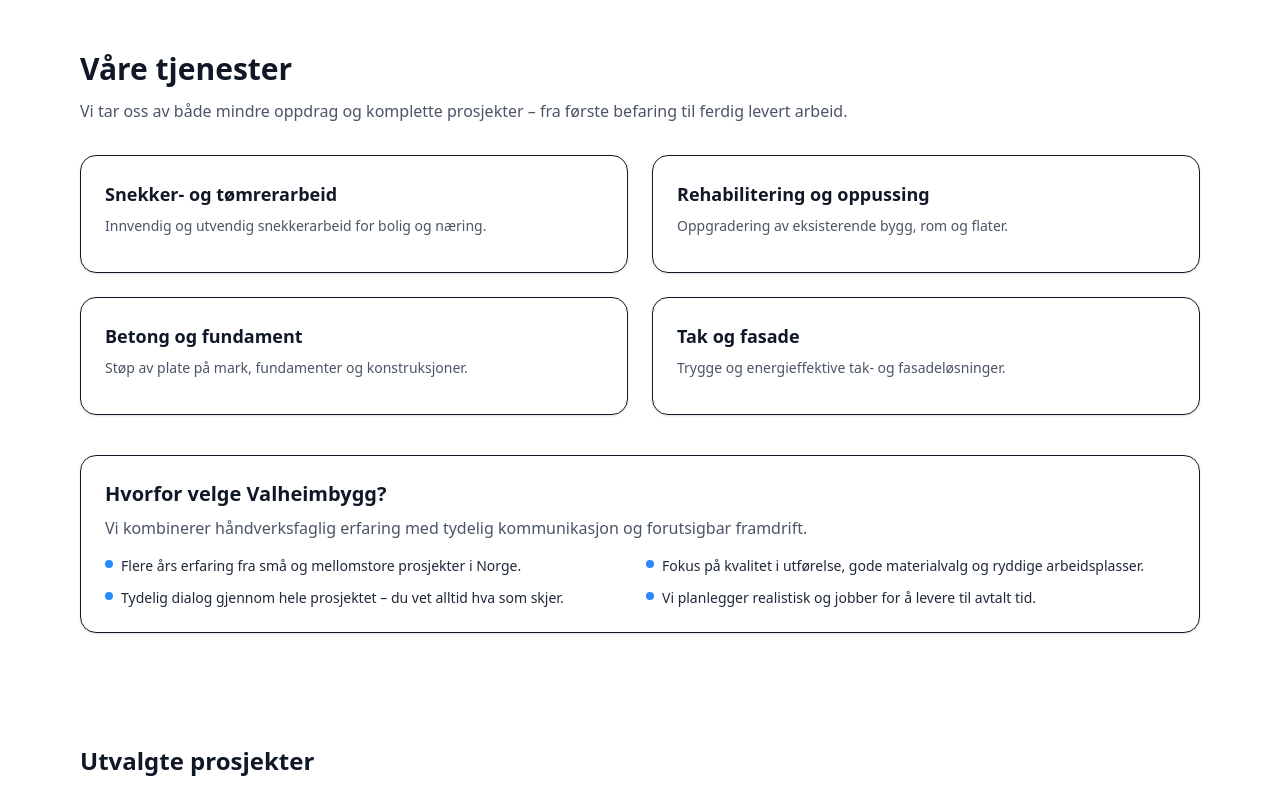
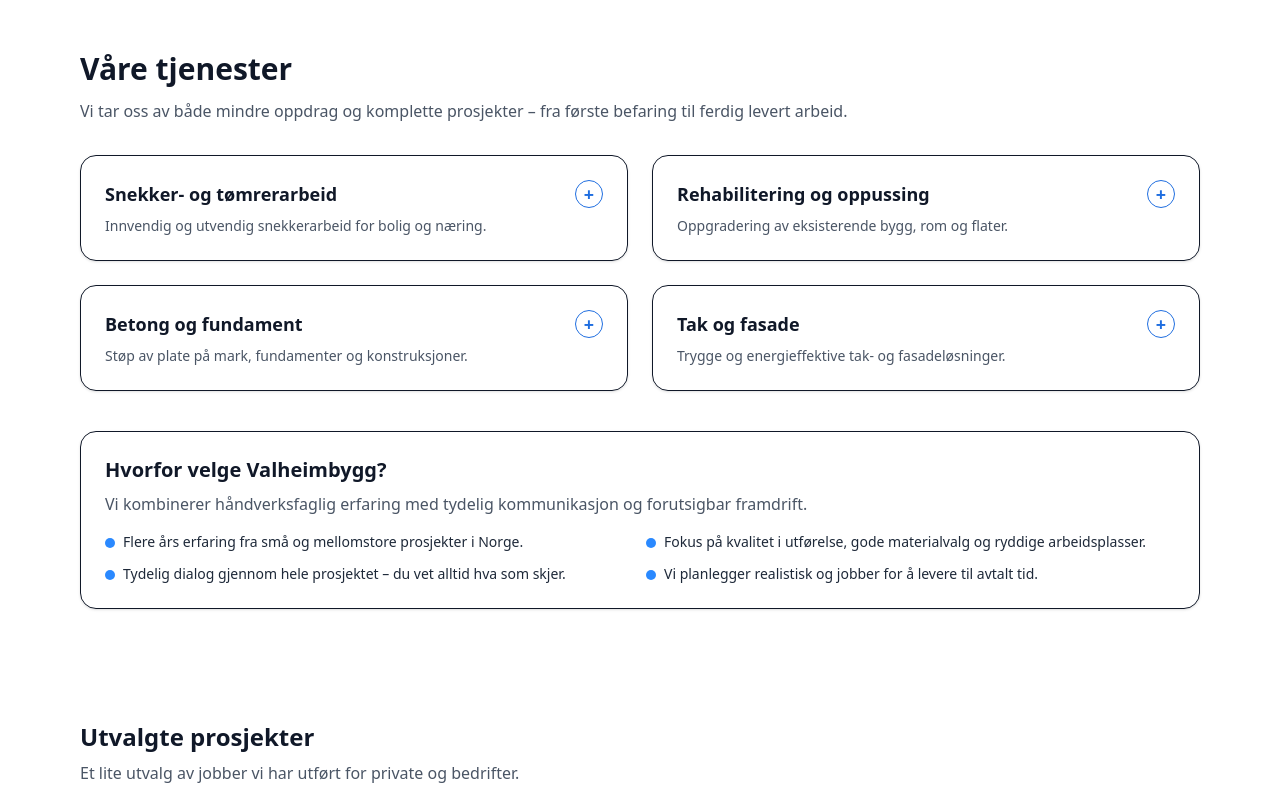
Before and after one commit to boyler82/nordbud-front, a React (Vite) app: page / in a window 1280 px wide. Shown: the part 576-1365 px from the top of the page. Built offline with nearby package versions, Linux system fonts and the light colour scheme.

Commit message:
offer section update

```diff
--- a/src/components/Offer.tsx
+++ b/src/components/Offer.tsx
@@ -1,7 +1,9 @@
+import { useState } from 'react'
 import { useTranslation } from 'react-i18next'
 
 export default function Offer() {
   const { t } = useTranslation()
+  const [openKey, setOpenKey] = useState<string | null>(null)
 
   const serviceKeys = ['carpentry', 'renovation', 'concrete', 'roofFacade']
 
@@ -13,62 +15,80 @@ export default function Offer() {
   }))
 
   const reasonsKeys = ['experience', 'quality', 'communication', 'onTime']
-
   const reasons = reasonsKeys.map(key => ({
     key,
     text: t(`offer.why.items.${key}`),
   }))
 
+  const toggle = (key: string) => {
+    setOpenKey(prev => (prev === key ? null : key))
+  }
+
   return (
     <section id="oferta" className="mx-auto max-w-6xl px-4 py-12 sm:py-16">
-      {/* Główny nagłówek sekcji */}
       <header className="max-w-3xl">
-        <h2 className="text-2xl sm:text-3xl font-bold">
-          {t('offer.heading')}
-        </h2>
-        <p className="mt-3 text-sm sm:text-base text-gray-600">
-          {t('offer.lead')}
-        </p>
+        <h2 className="text-2xl sm:text-3xl font-bold">{t('offer.heading')}</h2>
+        <p className="mt-3 text-sm sm:text-base text-gray-600">{t('offer.lead')}</p>
       </header>
 
-      {/* Kafle usług */}
+      {/* LISTA USŁUG */}
       <div className="mt-8 grid gap-6 md:grid-cols-2">
-        {services.map(s => (
+        {services.map(s => {
+          const isOpen = openKey === s.key
+
+          return (
             <article
               key={s.key}
               className="
-              group relative overflow-hidden
-              rounded-2xl border bg-white/80
-              p-5 sm:p-6
-              shadow-sm
-              transition
+                rounded-2xl border bg-white/80 shadow-sm transition
                 hover:-translate-y-1 hover:shadow-lg hover:border-brand-400
               "
             >
+              <button
+                type="button"
+                onClick={() => toggle(s.key)}
+                className="flex w-full flex-col items-stretch text-left p-5 sm:p-6"
+              >
+                <div className="flex items-start justify-between gap-3">
+                  <div>
                     <h3 className="text-lg font-semibold text-gray-900">
                       {s.title}
                     </h3>
-
                     <p className="mt-2 text-sm text-gray-600">
                       {s.short}
                     </p>
+                  </div>
 
-            {/* Szczegóły pojawiające się przy hover / tap */}
+                  {/* NOWA IKONA + / - */}
+                  <span
+                    aria-hidden="true"
+                    className="
+                      flex h-7 w-7 items-center justify-center rounded-full border
+                      text-lg font-bold text-brand-600
+                      transition-all duration-300
+                    "
+                  >
+                    {isOpen ? '−' : '+'}
+                  </span>
+                </div>
+
+                {/* rozwinięcie */}
+                {isOpen && (
                   <p
                     className="
-                mt-3 text-sm text-gray-700
-                opacity-0 max-h-0
-                group-hover:opacity-100 group-hover:max-h-40
-                transition-all duration-300 ease-out
+                      mt-4 text-sm text-gray-700 animate-fadeIn
                     "
                   >
                     {s.details}
                   </p>
+                )}
+              </button>
             </article>
-        ))}
+          )
+        })}
       </div>
 
-      {/* „Dlaczego my” */}
+      {/* DLACZEGO MY */}
       <section className="mt-10 rounded-2xl border bg-white/80 p-5 sm:p-6 shadow-sm">
         <h3 className="text-lg sm:text-xl font-semibold text-gray-900">
           {t('offer.why.heading')}
@@ -78,11 +98,8 @@ export default function Offer() {
         </p>
         <ul className="mt-4 grid gap-3 sm:grid-cols-2">
           {reasons.map(r => (
-            <li
-              key={r.key}
-              className="flex items-start gap-2 text-sm text-gray-800"
-            >
-              <span className="mt-[4px] h-2 w-2 rounded-full bg-brand-500" />
+            <li key={r.key} className="flex items-start gap-2 text-sm text-gray-800">
+              <span className="mt-[6px] h-2.5 w-2.5 rounded-full bg-brand-500" />
               <span>{r.text}</span>
             </li>
           ))}
--- a/src/hooks/useMarquee.ts
+++ b/src/hooks/useMarquee.ts
@@ -6,7 +6,7 @@ type Options = {
 }
 
 export default function useMarquee<T extends HTMLElement>(opts: Options = {}) {
-  const { pxPerSec = 45 } = opts // domyślnie 50 px/s
+  const { pxPerSec = 50 } = opts // domyślnie 50 px/s
   const containerRef = useRef<T | null>(null)
   const [speed] = useState(pxPerSec)
 
@@ -23,13 +23,12 @@ export default function useMarquee<T extends HTMLElement>(opts: Options = {}) {
         const dt = (time - lastTime) / 1000 // sekundy
         const delta = pxPerSec * dt
 
-        // przesuwamy scrollLeft
         el.scrollLeft += delta
 
-        const maxScroll = el.scrollWidth - el.clientWidth
-        if (maxScroll > 0 && el.scrollLeft >= maxScroll - 1) {
-          // gdy dojedziemy do końca, wracamy na początek
-          el.scrollLeft = 0
+        // PĘTLA BEZ SKOKU — zakładamy items = [...data, ...data]
+        const half = el.scrollWidth / 2
+        if (half > 0 && el.scrollLeft >= half) {
+          el.scrollLeft -= half
         }
       }
       lastTime = time
@@ -38,7 +37,7 @@ export default function useMarquee<T extends HTMLElement>(opts: Options = {}) {
 
     animationId = requestAnimationFrame(step)
 
-    // pauza podczas dotyku / scrolla na mobile, żeby nie "walczyć" z użytkownikiem
+    // pauza podczas dotyku / drag, żeby nie walczyć z użytkownikiem
     const onDown = () => { paused.current = true }
     const onUp = () => { paused.current = false }
 
```
Lines whose indentation alone changed are shown as unchanged.
